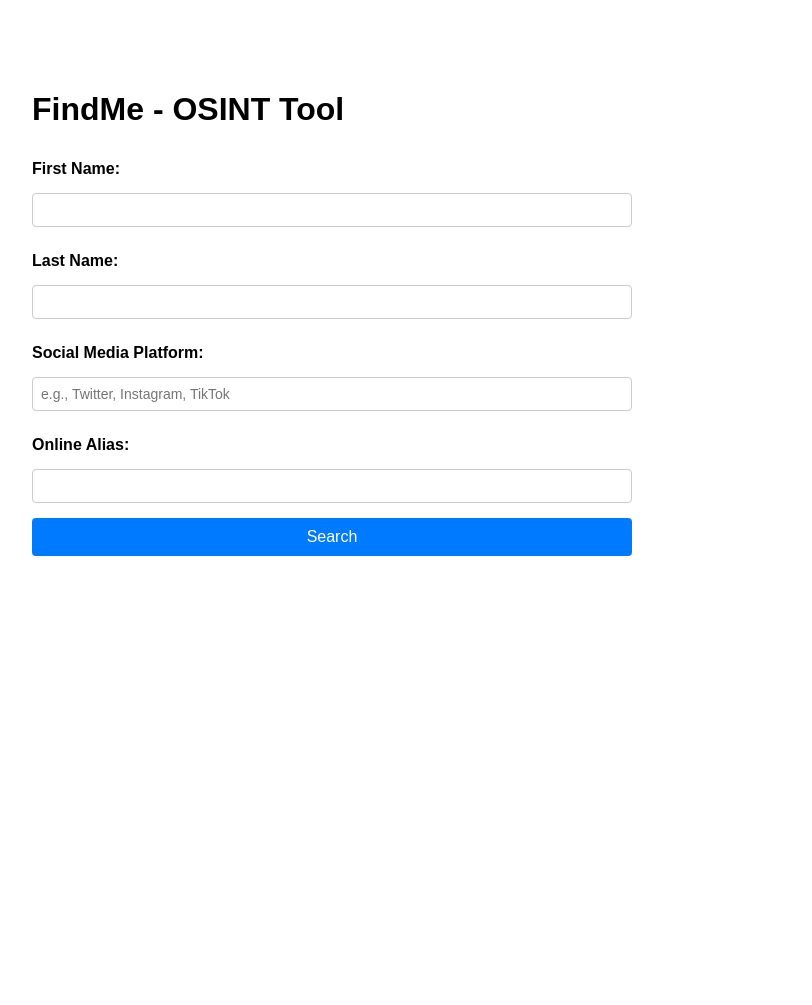
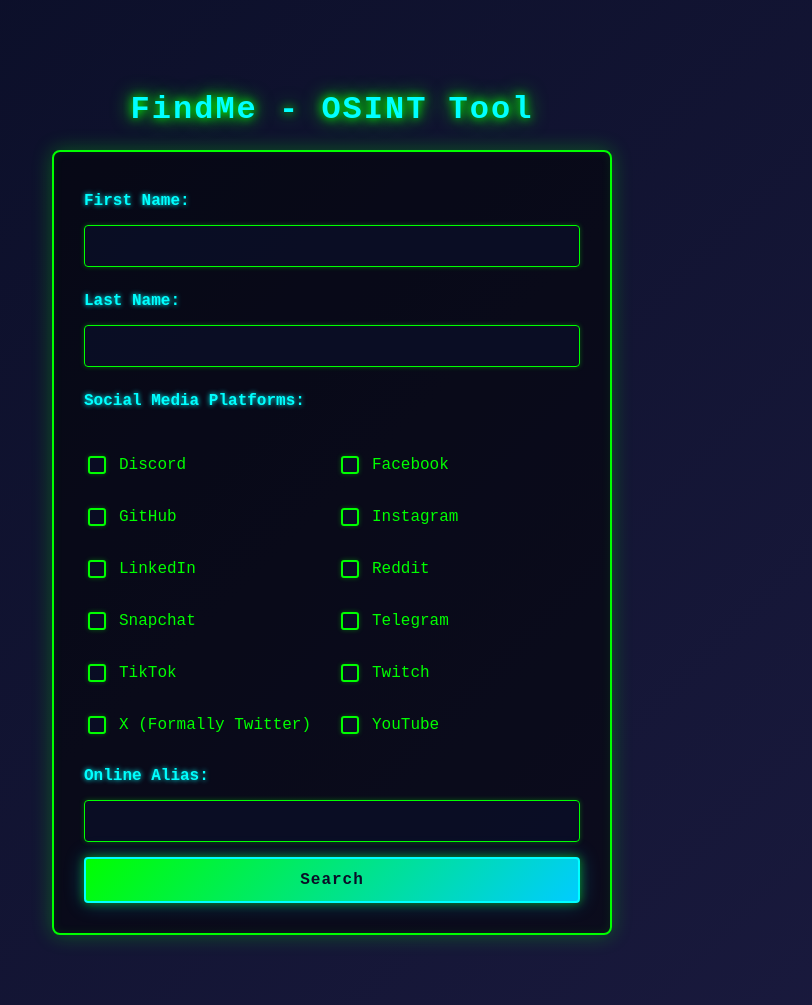
Before and after one commit to UnDefinedCS/findme, a Flask app: page / in a window 1280 px wide. Shown: the whole page, without its empty margins (308-1120 px from the left). Before the commit the page ends 556 px from the top, so only its background shows below. Run offline with Flask 3, Linux system fonts and the light colour scheme.

Commit message:
Html checkboxes edited css
css now reflects the our project. I also now have html checkboxes for the different social medias.

```diff
--- a/static/css/style.css
+++ b/static/css/style.css
@@ -1,40 +1,142 @@
+* {
+    box-sizing: border-box;
+}
+
 body {
-    font-family: Arial, sans-serif;
+    font-family: 'Courier New', monospace;
+    background: linear-gradient(135deg, #0a0e27 0%, #1a1a3e 100%);
+    color: #00ff00;
     max-width: 600px;
     margin: 50px auto;
     padding: 20px;
+    min-height: 100vh;
+}
+
+h1 {
+    text-align: center;
+    text-shadow: 0 0 10px #00ff00, 0 0 20px #00ff00;
+    letter-spacing: 2px;
+    color: #00ffff;
 }
 
 form {
     display: flex;
     flex-direction: column;
     gap: 15px;
+    background: rgba(0, 0, 0, 0.5);
+    padding: 30px;
+    border: 2px solid #00ff00;
+    border-radius: 8px;
+    box-shadow: 0 0 20px rgba(0, 255, 0, 0.3), inset 0 0 10px rgba(0, 255, 0, 0.1);
 }
 
 label {
     font-weight: bold;
     margin-top: 10px;
+    color: #00ffff;
+    text-shadow: 0 0 5px #00ffff;
 }
 
 input[type="text"],
 input[type="email"],
 select {
-    padding: 8px;
-    border: 1px solid #ccc;
+    padding: 12px;
+    background: rgba(10, 14, 39, 0.8);
+    border: 1px solid #00ff00;
     border-radius: 4px;
     font-size: 14px;
+    color: #00ff00;
+    font-family: 'Courier New', monospace;
+    transition: all 0.3s ease;
+    box-shadow: 0 0 5px rgba(0, 255, 0, 0.3);
+}
+
+input[type="text"]:focus,
+input[type="email"]:focus,
+select:focus {
+    outline: none;
+    border-color: #00ffff;
+    box-shadow: 0 0 15px rgba(0, 255, 255, 0.5), inset 0 0 5px rgba(0, 255, 255, 0.2);
+    color: #00ffff;
+}
+
+input[type="text"]::placeholder {
+    color: #00aa00;
 }
 
 button {
-    padding: 10px 20px;
-    background-color: #007bff;
-    color: white;
-    border: none;
+    padding: 12px 20px;
+    background: linear-gradient(135deg, #00ff00 0%, #00ccff 100%);
+    color: #0a0e27;
+    border: 2px solid #00ffff;
     border-radius: 4px;
     cursor: pointer;
     font-size: 16px;
+    font-weight: bold;
+    letter-spacing: 1px;
+    font-family: 'Courier New', monospace;
+    transition: all 0.3s ease;
+    box-shadow: 0 0 10px rgba(0, 255, 0, 0.5), 0 0 20px rgba(0, 204, 255, 0.3);
 }
 
 button:hover {
-    background-color: #0056b3;
+    box-shadow: 0 0 20px rgba(0, 255, 0, 0.8), 0 0 30px rgba(0, 204, 255, 0.6);
+    transform: translateY(-2px);
 }
+
+button:active {
+    transform: translateY(0);
+}
+
+.checkbox-group {
+    display: grid;
+    grid-template-columns: 1fr 1fr;
+    gap: 10px;
+    margin-top: 15px;
+    padding: 0;
+}
+
+.checkbox-label {
+    display: flex;
+    align-items: center;
+    gap: 10px;
+    cursor: pointer;
+    color: #00ff00;
+    font-weight: normal;
+    margin-top: 8px;
+    text-shadow: none;
+    padding: 5px 0;
+}
+
+input[type="checkbox"] {
+    appearance: none;
+    -webkit-appearance: none;
+    width: 18px;
+    height: 18px;
+    border: 2px solid #00ff00;
+    border-radius: 3px;
+    background: rgba(10, 14, 39, 0.8);
+    cursor: pointer;
+    transition: all 0.3s ease;
+    box-shadow: 0 0 5px rgba(0, 255, 0, 0.3);
+}
+
+input[type="checkbox"]:hover {
+    box-shadow: 0 0 10px rgba(0, 255, 0, 0.6);
+}
+
+input[type="checkbox"]:checked {
+    background: linear-gradient(135deg, #00ff00 0%, #00ccff 100%);
+    border-color: #00ffff;
+    box-shadow: 0 0 15px rgba(0, 255, 0, 0.8), inset 0 0 5px rgba(0, 255, 255, 0.3);
+}
+
+input[type="checkbox"]:checked::after {
+    content: '✓';
+    display: flex;
+    align-items: center;
+    justify-content: center;
+    color: #0a0e27;
+    font-weight: bold;
+    font-size: 14px;
+}
--- a/templates/index.html
+++ b/templates/index.html
@@ -14,8 +14,57 @@
             <label for="last_name">Last Name:</label>
             <input type="text" id="last_name" name="last_name" required>
 
-            <label for="social_media">Social Media Platform:</label>
-            <input type="text" id="social_media" name="social_media" placeholder="e.g., Twitter, Instagram, TikTok" required>
+            <label>Social Media Platforms:</label>
+            <div class="checkbox-group">
+                <label class="checkbox-label">
+                    <input type="checkbox" name="social_media" value="Discord">
+                    <span>Discord</span>
+                </label>
+                <label class="checkbox-label">
+                    <input type="checkbox" name="social_media" value="Facebook">
+                    <span>Facebook</span>
+                </label>
+                <label class="checkbox-label">
+                    <input type="checkbox" name="social_media" value="GitHub">
+                    <span>GitHub</span>
+                </label>
+                <label class="checkbox-label">
+                    <input type="checkbox" name="social_media" value="Instagram">
+                    <span>Instagram</span>
+                </label>
+                <label class="checkbox-label">
+                    <input type="checkbox" name="social_media" value="LinkedIn">
+                    <span>LinkedIn</span>
+                </label>
+                <label class="checkbox-label">
+                    <input type="checkbox" name="social_media" value="Reddit">
+                    <span>Reddit</span>
+                </label>
+                <label class="checkbox-label">
+                    <input type="checkbox" name="social_media" value="Snapchat">
+                    <span>Snapchat</span>
+                </label>
+                <label class="checkbox-label">
+                    <input type="checkbox" name="social_media" value="Telegram">
+                    <span>Telegram</span>
+                </label>
+                <label class="checkbox-label">
+                    <input type="checkbox" name="social_media" value="TikTok">
+                    <span>TikTok</span>
+                </label>
+                <label class="checkbox-label">
+                    <input type="checkbox" name="social_media" value="Twitch">
+                    <span>Twitch</span>
+                </label>
+                <label class="checkbox-label">
+                    <input type="checkbox" name="social_media" value="X (Formally Twitter)">
+                    <span>X (Formally Twitter)</span>
+                </label>
+                <label class="checkbox-label">
+                    <input type="checkbox" name="social_media" value="YouTube">
+                    <span>YouTube</span>
+                </label>
+            </div>
 
             <label for="alias">Online Alias:</label>
             <input type="text" id="alias" name="alias" required>
```
